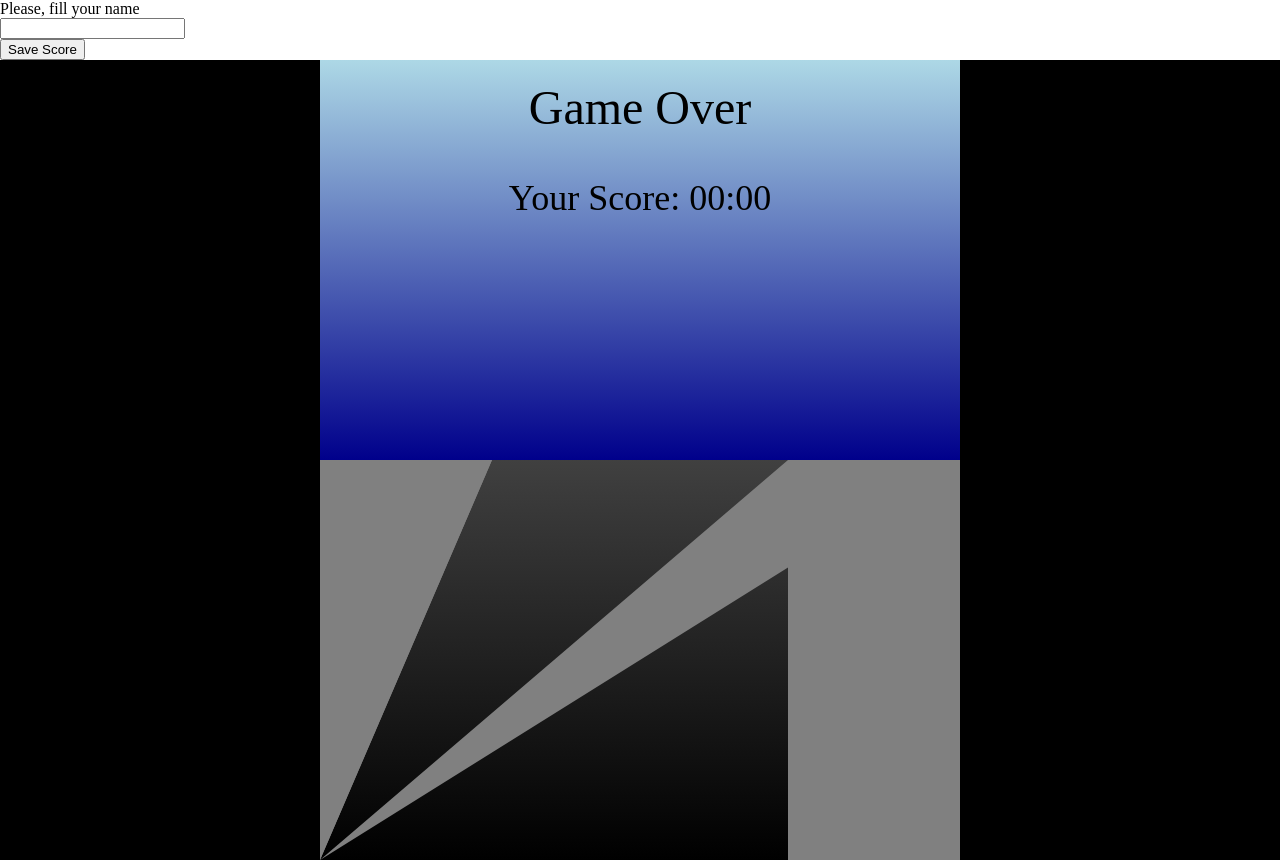
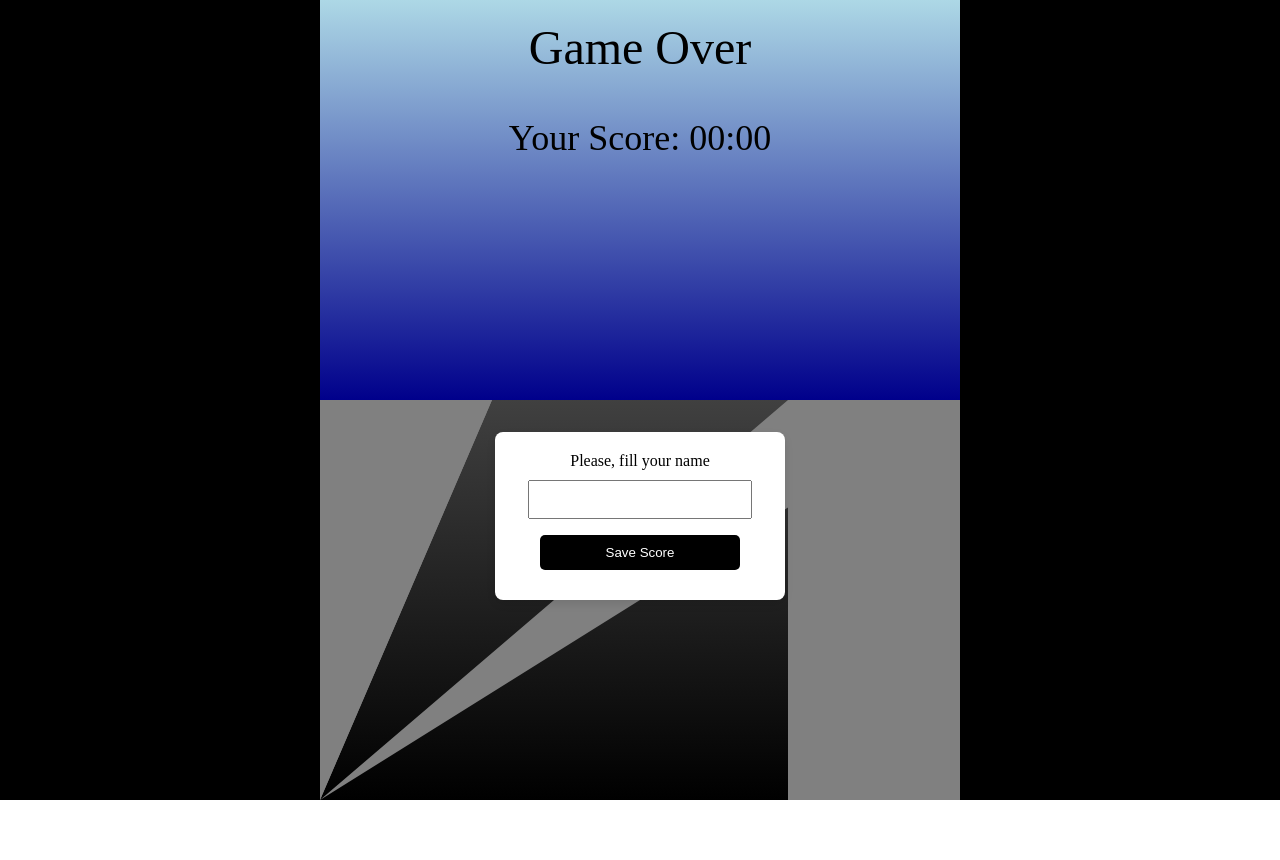
Before and after one commit to isakh-opera/LD57, a plain HTML site: page endscreen-demo/index.html in a window 1280 px wide. After the commit the page ends 800 px from the top, so only its background shows below. Drawn offline with Linux system fonts and the light colour scheme.

Commit message:
LD57: Improve end screen input field styling

```diff
--- a/endscreen-demo/index.html
+++ b/endscreen-demo/index.html
@@ -12,7 +12,7 @@
 			<input id="score_name" type="text" />
 			<div>
 				<button id="score_button" type="button">Save Score</button>
-			<div>
+			</div>
 		</div>
         <canvas id="canvas"></canvas>
 
--- a/endscreen-demo/styles.css
+++ b/endscreen-demo/styles.css
@@ -9,3 +9,44 @@ canvas {
     display: block;
     background: #000;
 }
+
+
+.endgame-input {
+    position: absolute;
+    left: 50%;
+    bottom: 25%;
+    transform: translateX(-50%);
+    padding: 20px;
+    background-color: white;
+    border-radius: 8px;
+    box-shadow: 0 4px 8px rgba(0, 0, 0, 0.1);
+    z-index: 10;
+    width: 250px;
+    text-align: center;
+}
+
+.endgame-input div {
+    margin-bottom: 10px;
+}
+
+#score_name {
+    padding: 10px;
+    width: 100%;
+    max-width: 200px;
+}
+
+#score_button {
+    margin-top: 16px;
+    padding: 10px 20px;
+    background-color: #000000;
+    color: white;
+    border: none;
+    cursor: pointer;
+    border-radius: 5px;
+    width: 100%;
+    max-width: 200px;
+}
+
+#score_button:hover {
+    background-color: #555555;
+}
```
Also changed, not shown: classes/character.js (+6 -57 lines), index.html (+6 -2 lines).
